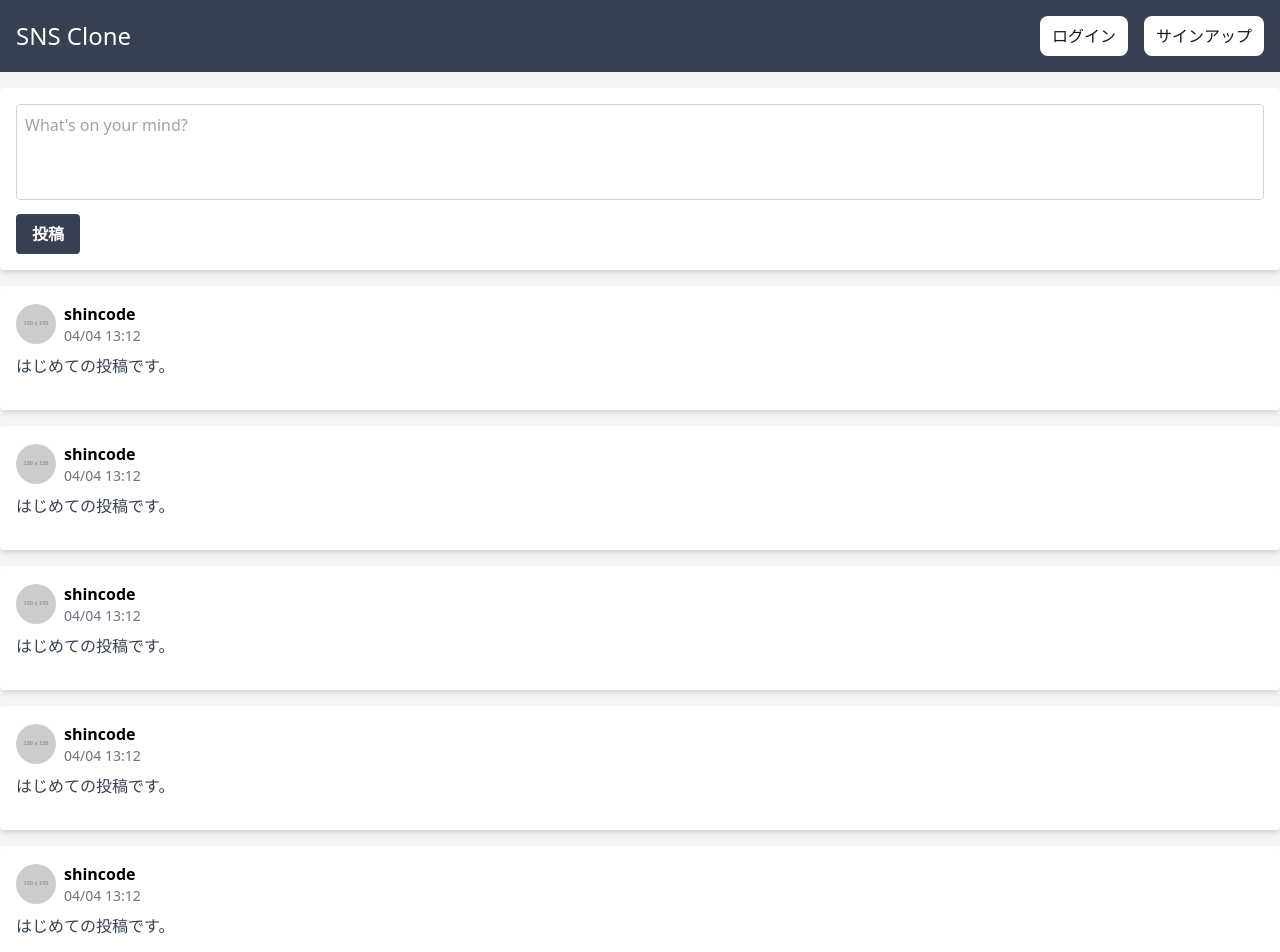
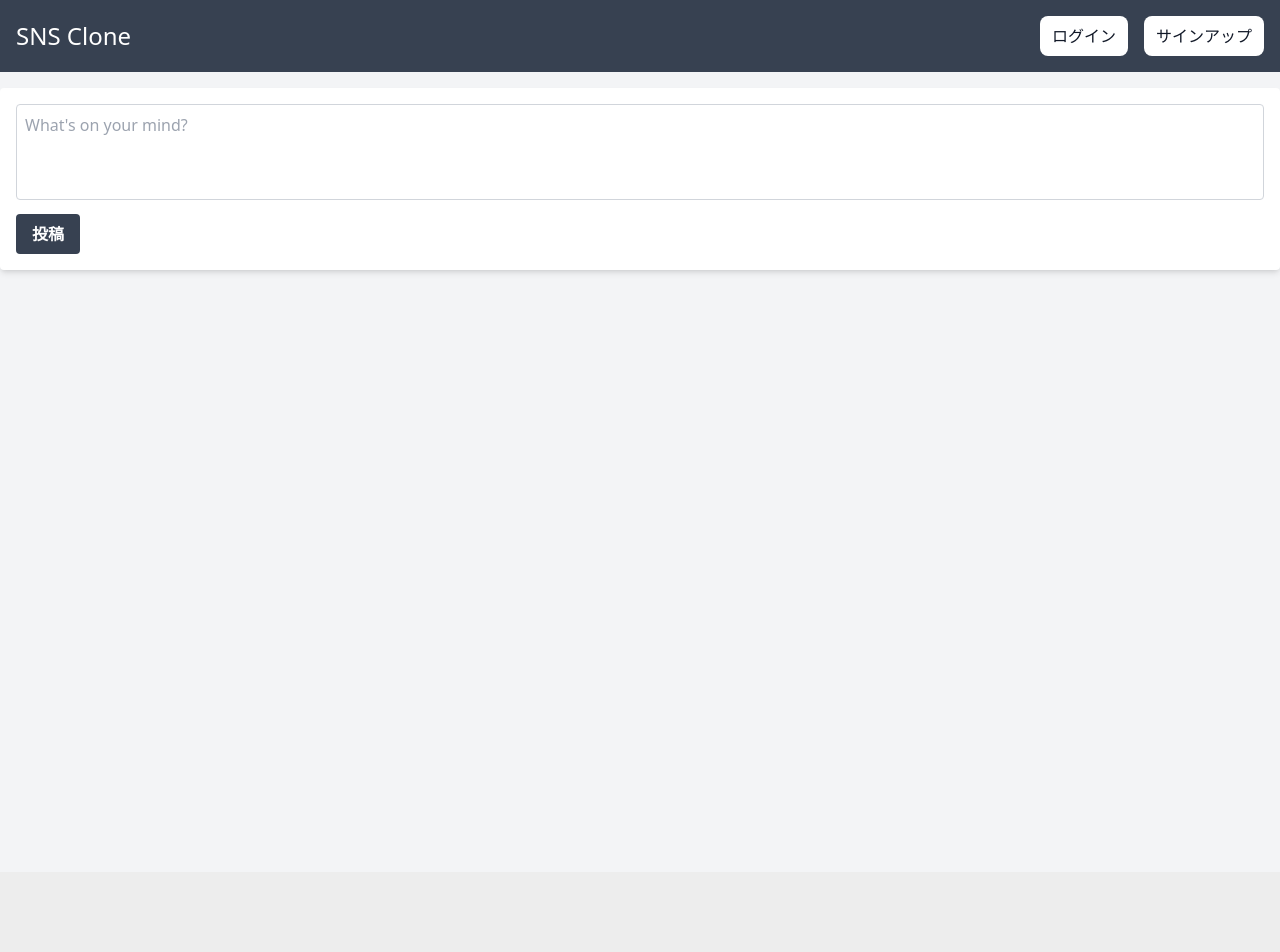
Before and after one commit to s-ryota0810/simple-sns, a Next.js app in the folder client/: page / in a window 1280 px wide. Shown: the top 952 px of the page. After the commit the page ends 872 px from the top, so only its background shows below. Built offline with nearby package versions, Linux system fonts and the light colour scheme.

Commit message:
投稿取得（フロント）

```diff
--- a/client/src/components/Post.tsx
+++ b/client/src/components/Post.tsx
@@ -1,6 +1,13 @@
 import React from "react";
+import { PostType } from "@/types";
 
-const Post = () => {
+type Props = {
+  post: PostType;
+};
+const Post = (props: Props) => {
+  const { post } = props;
+
+  console.log(post)
   return (
     <div className="bg-white shadow-md rounded p-4 mb-4">
       <div className="mb-4">
@@ -11,11 +18,11 @@
             alt="User Avatar"
           />
           <div>
-            <h2 className="font-semibold text-md">shincode</h2>
-            <p className="text-gray-500 text-sm">04/04 13:12</p>
+            <h2 className="font-semibold text-md">{ post.author?.username}</h2>
+            <p className="text-gray-500 text-sm">{post.createdAt}</p>
           </div>
         </div>
-        <p className="text-gray-700">はじめての投稿です。</p>
+        <p className="text-gray-700">{post.content}</p>
       </div>
     </div>
   )
--- a/client/src/components/Timeline.tsx
+++ b/client/src/components/Timeline.tsx
@@ -1,18 +1,21 @@
 import React, { useState } from 'react';
 import Post from '@/components/Post'
 import apiClient from '@/lib/apiClient';
+import { PostType } from "../types";
 
 const Timeline = () => {
   const [postText, setPostText] = useState<string>("");
+  const [latestPosts, setLatestPosts] = useState<PostType[]>([]);
+
   const handleSubmit = async (e: React.FormEvent<HTMLFormElement>) => {
     // リロードを避ける
     e.preventDefault();
 
     try {
-      await apiClient.post("/posts/post", {
+      const newPost = await apiClient.post("/posts/post", {
         content: postText,
       });
-
+      setLatestPosts((prevPosts) => [newPost.data, ...prevPosts]);
       setPostText("");
     } catch (err) {
       console.log(err)
@@ -42,13 +45,9 @@
             </button>
           </form>
         </div>
-        <Post />
-        <Post />
-        <Post />
-        <Post />
-        <Post />
-        <Post />
-        <Post />
+        {latestPosts.map((post: PostType) => (
+          <Post key={post.id} post={post} />
+        ))}
       </main>
     </div>
   )
--- /dev/null
+++ b/client/src/types.ts
@@ -0,0 +1,15 @@
+export interface UserType {
+	id: number;
+  username: string;
+  email: string;
+  password: string;
+  posts: PostType[];
+}
+
+export interface PostType {
+	id: number;
+	content: string;
+	createdAt: string;
+	authorId: number;
+	author: UserType;
+}
```
